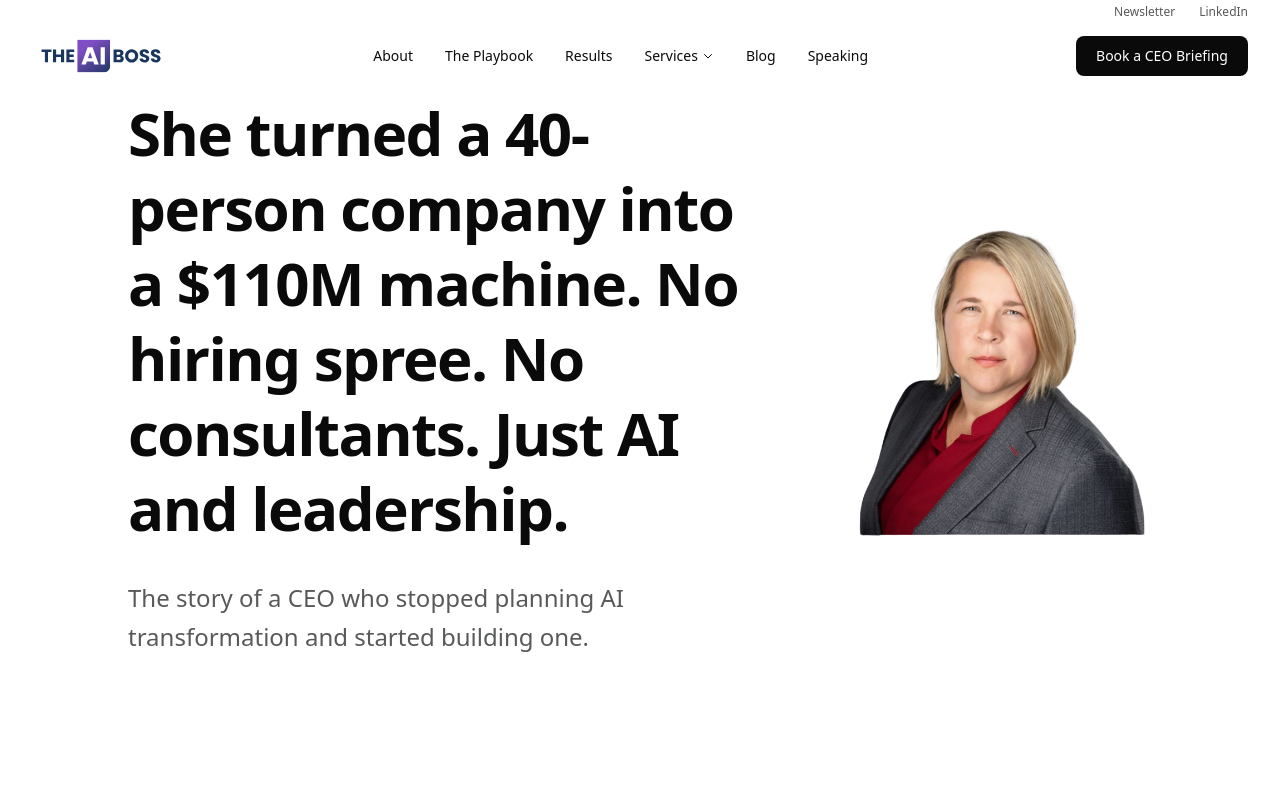
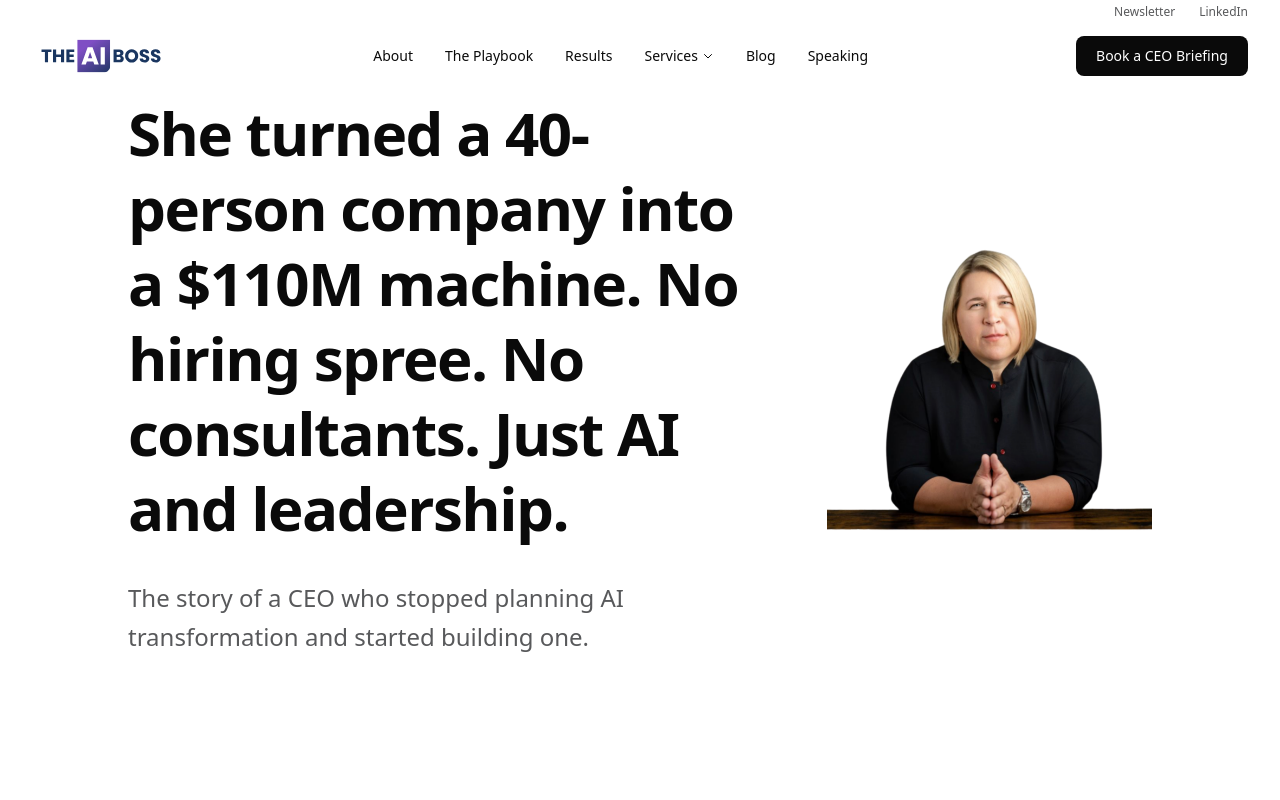
Before and after one commit to kanaekim/theaiboss-site, a Next.js app: page /about in a window 1280 px wide. Shown: the top 800 px of the page. Built offline with nearby package versions, Linux system fonts and the light colour scheme.

Commit message:
Update page.tsx

```diff
--- a/src/app/about/page.tsx
+++ b/src/app/about/page.tsx
@@ -29,7 +29,7 @@
             {/* Right — Kathy's Photo (1/3) */}
             <div className="lg:w-1/3">
               <img
-                src="/kathy_about.svg"
+                src="/kathy.png"
                 alt="Kathy Slowinski"
               />
             </div>
```
